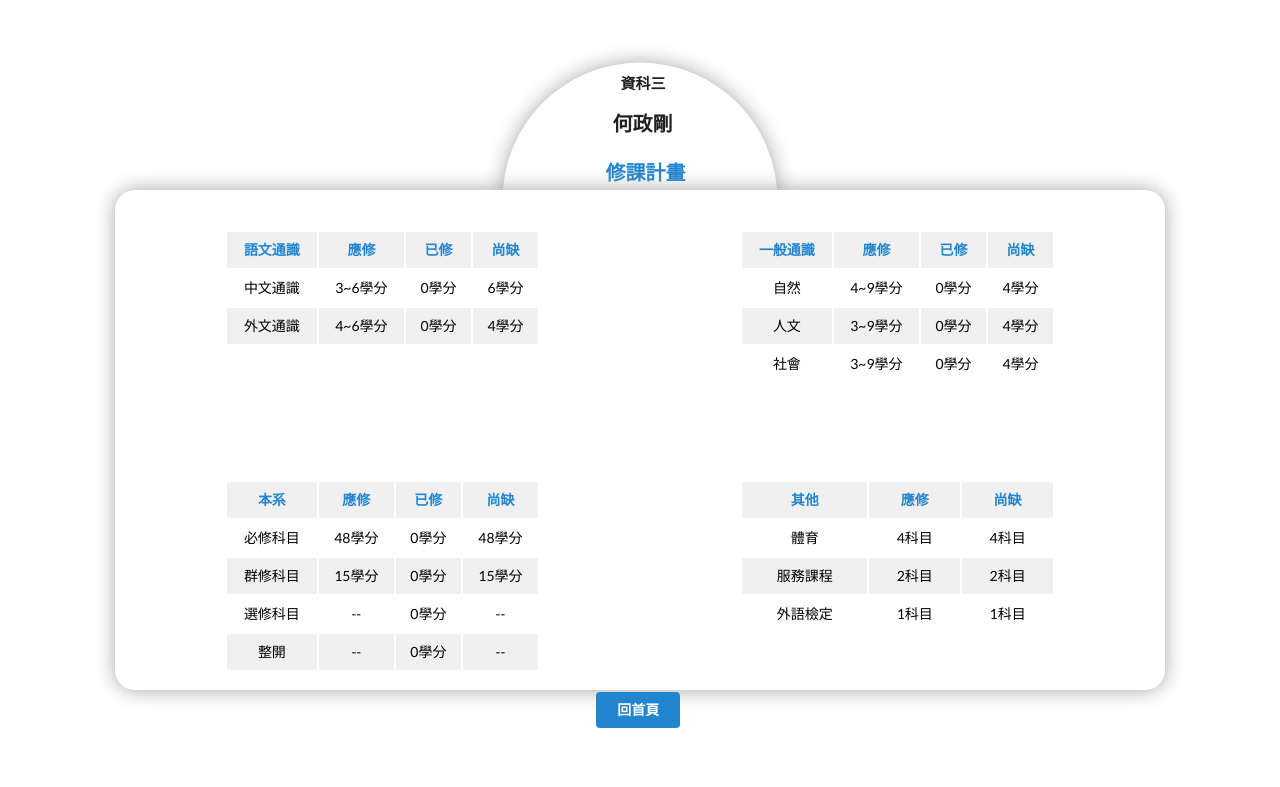
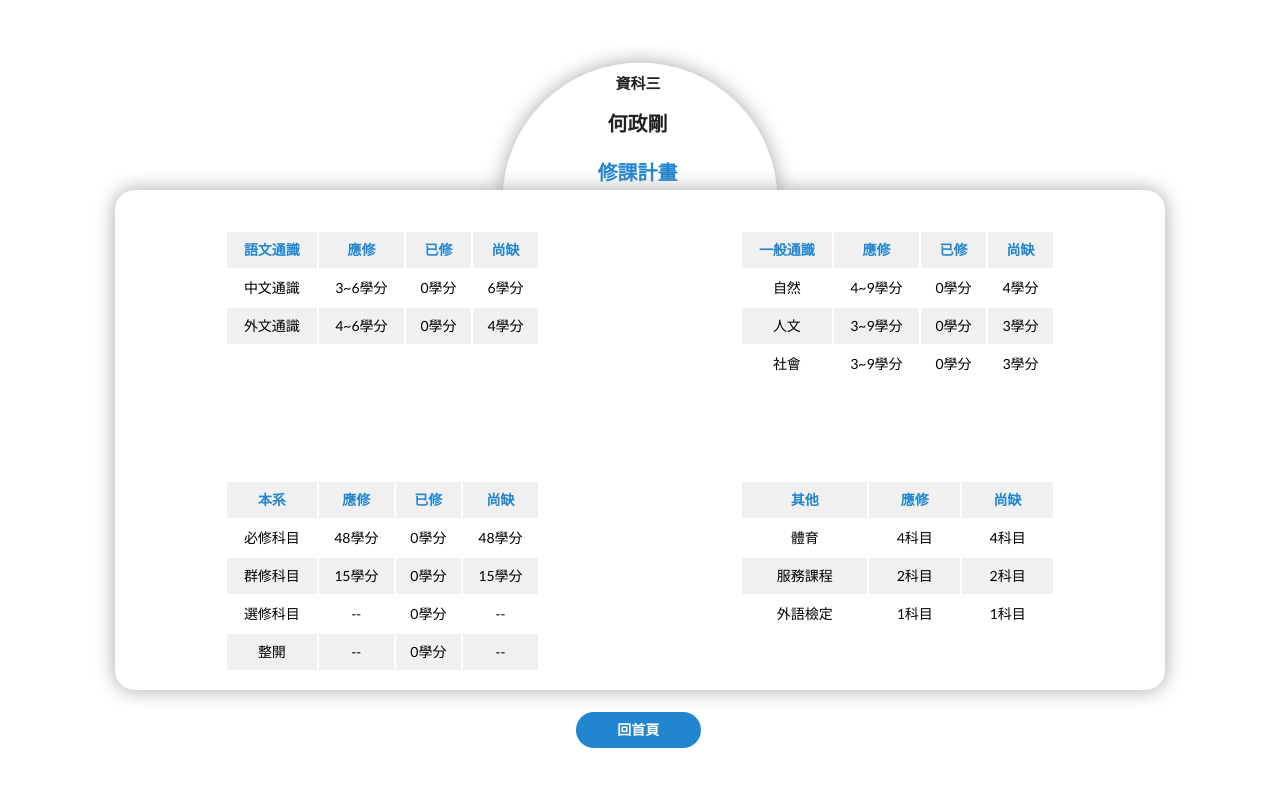
Before and after one commit to nccucs2/Software_Project, a Django app: page /student/course_plan/ in a window 1280 px wide. Shown: the top 787 px of the page. Run offline with Django 3.2, Linux system fonts and the light colour scheme; a user stored in the database is signed in; data comes from the database, SQL or seed files in the repository; data that the repository does not hold is empty; parts of the project's set-up code (start-up, migrations or seed data) failed here and were passed over; some libraries are stand-ins or nearby versions.

Commit message:
final push

```diff
--- a/mainsite/models.py
+++ b/mainsite/models.py
@@ -44,9 +44,9 @@ class personal_info(models.Model):
     id_number = models.CharField(max_length=10)
     guardian = models.CharField(max_length=10)
     birth = models.DateField()
-    phone_number = models.IntegerField()
+    phone_number = models.CharField(max_length=10)
     english_name = models.CharField(max_length=20)
-    e_mail = models.CharField(max_length=30,default='')
+    e_mail = models.CharField(max_length=20,default='')
     def __str__(self):
         return str(self.user)
 
--- a/mainsite/views.py
+++ b/mainsite/views.py
@@ -140,11 +140,6 @@ def suggest_course(request):
     data={}
     for i in courses:
         data[i.course_code]=random.randint(1,10)
-    """
-    for i in data:
-        print(data[i])
-        print(i)
-    """
     #find the general_course
     general = course_grade.objects.filter(user=request.user)
     for i in general:
@@ -211,16 +206,16 @@ def suggest_course(request):
     propose1=heapq.nlargest(5, majors.keys())
     propose2=heapq.nlargest(3, general.keys())
     propose3=heapq.nlargest(2, data.keys())
+    mycourses=[]
+    count = 0
     for i in propose1:
-        print(i)
-        print(course.objects.get(course_code=i))
+        mycourses.append(course.objects.get(course_code=i))
     for i in propose2:
-        print(i)
-        print(course.objects.get(course_code=i))
+        mycourses.append(course.objects.get(course_code=i))
     for i in propose3:
-        print(i)
-        print(course.objects.get(course_code=i))
-    return render(request,'suggest_course.html')
+        mycourses.append(course.objects.get(course_code=i))
+    student = student_info.objects.get(user=request.user)
+    return render(request,'suggest_course.html',{'courses':mycourses,'student':student})
 
 def person_info(request):
     if request.user.is_authenticated:
@@ -328,8 +323,8 @@ def course_plan(request):
             total_credit_count -= n_science - 9
         n_science_credit_left = 0
 
-    if s_science<4:
-        s_science_credit_left = 4 - s_science
+    if s_science<3:
+        s_science_credit_left = 3 - s_science
         print("社會還剩",s_science_credit_left)
     else:
         if s_science>9:
@@ -337,7 +332,7 @@ def course_plan(request):
         s_science_credit_left = 0
 
     if human<3:
-        human_credit_left = 4 - human
+        human_credit_left = 3 - human
         print("人文還剩",human_credit_left)
     else:
         if human>9:
--- a/templates/course.html
+++ b/templates/course.html
@@ -104,7 +104,7 @@
       <div id='sector'>
         <div id='sector_location'>
 
-                <p style="margin-left:18px;font-size:15px;">{{student.major}}</p>
+                <p style="margin-left:15px;font-size:15px;">{{student.major}}</p>
 
                 <p style="margin-left:10px;font-size:20px;">{{student.name}}</p>
 
@@ -167,7 +167,7 @@
       </div>
     </div>
       <div class="button">
-        <a href="/student/" class="ui blue button">回首頁</a>
+        <a href="/student/" class="ui blue button" style="margin-top:20px;width:125px;border-radius:20px;">回首頁</a>
       </div>
     </div>
  </body>
--- a/templates/course_plan.html
+++ b/templates/course_plan.html
@@ -34,7 +34,7 @@
         box-shadow: 0px 0px 20px 0px #a6a6a6;
       }
       #sector_location{
-        margin-left:100px;
+        margin-left:90px;
         margin-top:10px;
         font-weight: bold;
 
@@ -100,11 +100,11 @@
       <div id='sector'>
         <div id='sector_location'>
 
-                <p style="margin-left:18px;font-size:15px;">{{department.major}}</p>
+                <p style="margin-left:23px;font-size:15px;">{{department.major}}</p>
 
-                <p style="margin-left:10px;font-size:20px;">{{department.name}}</p>
+                <p style="margin-left:15px;font-size:20px;">{{department.name}}</p>
 
-                <p style="margin-left:3px;font-size:20px;color:#2185D0;">修課計畫</p>
+                <p style="margin-left:5px;font-size:20px;color:#2185D0;">修課計畫</p>
 
         </div >
       </div>
@@ -228,7 +228,7 @@
        </div>
   </div>
       <div class="button">
-        <a href="/student/" class="ui blue button">回首頁</a>
+        <a href="/student/" class="ui blue button" style="margin-top:20px;width:125px;border-radius:20px;">回首頁</a>
       </div>
     </div>
  </body>
--- a/templates/personal_info.html
+++ b/templates/personal_info.html
@@ -60,14 +60,14 @@
               </td>
               <td >
                    <p style="margin-left:110px;color:#2185D0;">Email</p>
-                   <p>{{my_infos.email}}</p>
+                   <p style="margin-left:110px;">{{my_infos.e_mail}}</p>
                    <!-- <p style="margin-left:110px;">byronchang7118@gmail.com</p> -->
               </td>
           </tr>
           <tr>
               <td>
                     <p style="margin-top:30px;color:#2185D0;">電話</p>
-                    <p >{{my_infos.phone_number}}</p>
+                    <p >0{{my_infos.phone_number}}</p>
               </td>
               <td>
                     <p style="margin-top:30px;margin-left:110px;color:#2185D0;">地址</p>
@@ -87,7 +87,7 @@
 
    <div id="sector">
        <div id="sector_location">
-           <p style="margin-left:40px;">{{student.major}}</p>
+           <p style="margin-left:35px;">{{student.major}}</p>
            <p style="margin-left:30px;font-size:20px;">{{student.name}}</p>
            <p style="margin-left:25px;  color:#00C2C2;">{{student.number}}</p>
            <a href="/student/" class="ui blue button" style="margin-top:20px;width:125px;border-radius:20px;">回首頁 </a>
```
Also changed, not shown: templates/student.html (+7 -4 lines), templates/suggest_course.html (+6 -14 lines).
